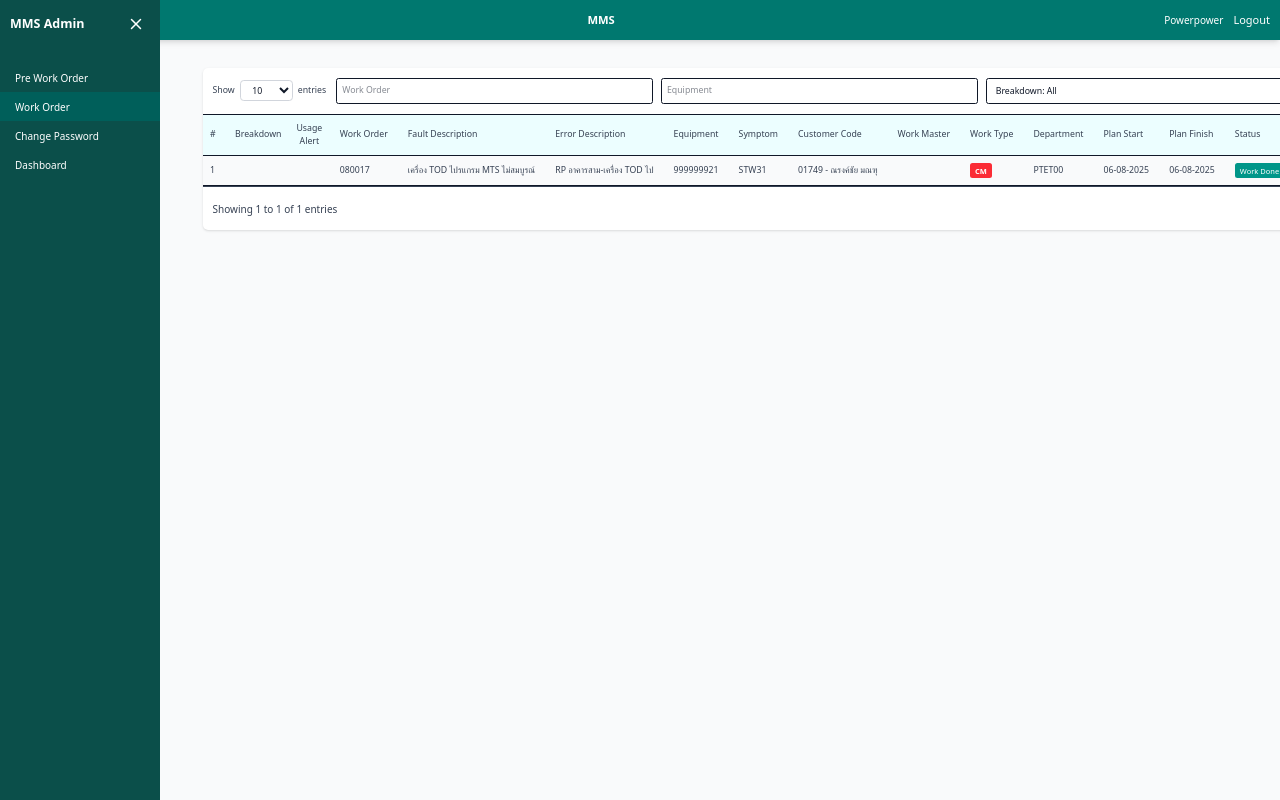
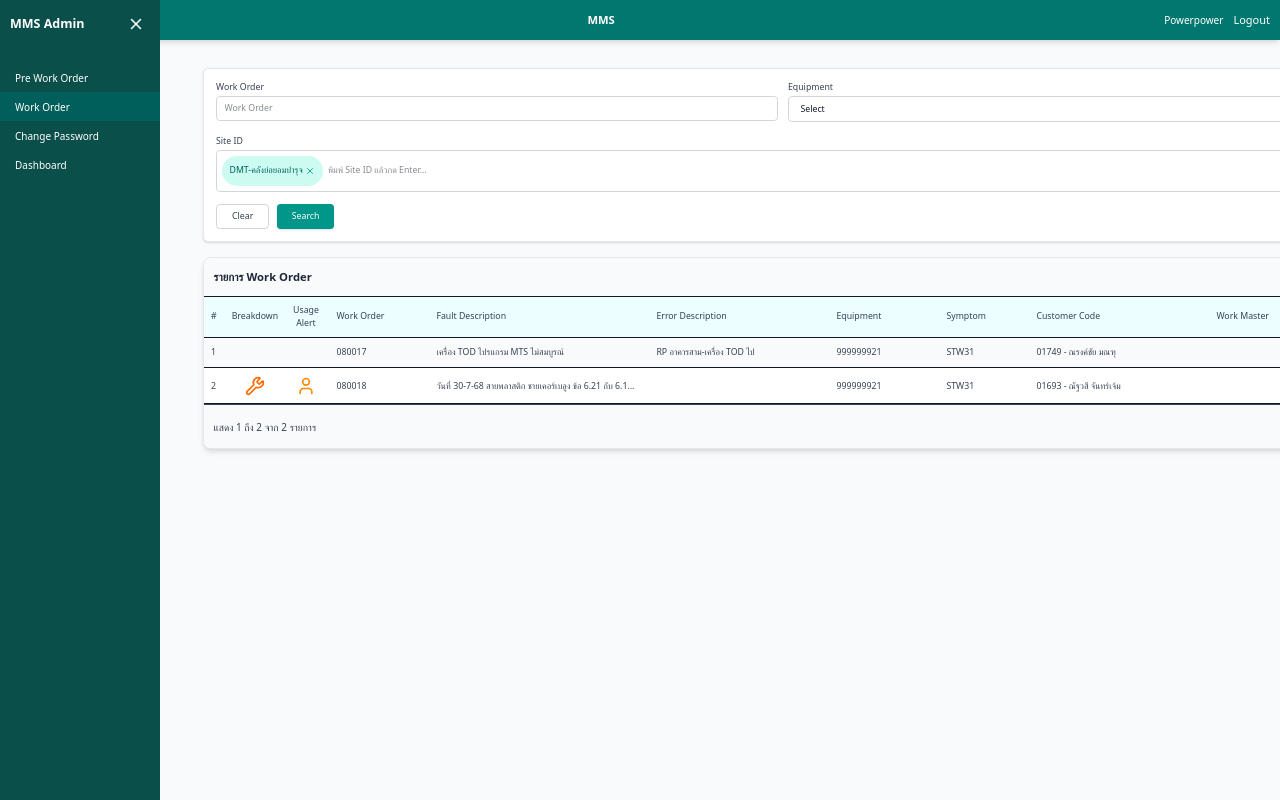
Before and after one commit to WhiteRoses1998/MMS-UI, a React (Vite) app: page /workorder in a window 1280 px wide. Built offline with nearby package versions, Linux system fonts and the light colour scheme; sample sign-in values are in the browser's storage.

Commit message:
edit search

```diff
--- a/src/features/workorder/components/WorkOrderTable.tsx
+++ b/src/features/workorder/components/WorkOrderTable.tsx
@@ -2,16 +2,16 @@
 import { useState } from "react";
 import { Wrench, User } from "lucide-react";
 
-import { WorkOrder } from '@/features/workorder/types';  // สมมติว่าคุณมี type นี้อยู่แล้ว
+import { WorkOrder } from "@/features/workorder/types"; // ปรับ path ตามโครงสร้างโปรเจคจริงของคุณ
 
 interface Props {
   onSelect: (order: WorkOrder) => void;
 }
 
-// Mock data แบบเต็ม (จาก joblist_box.tsx ของคุณ)
+// Mock data (ใส่ข้อมูลตัวอย่าง 2-3 รายการ เพื่อไม่ให้โค้ดยาวเกินไป คุณสามารถเพิ่มทั้งหมดจาก joblist_box.tsx ได้)
 const mockWorkOrders: WorkOrder[] = [
   {
-    id: '1',
+    id: "1",
     breakdown: false,
     usageAlert: false,
     workOrder: "080017",
@@ -30,106 +30,231 @@ const mockWorkOrders: WorkOrder[] = [
     priority: "งานรองคำสลำเนื้องามาขใน 1 วน",
     planRespondMins: "999999",
     respondMins: null,
-    siteId: "DMT"
+    siteId: "DMT",
   },
-  // ... ใส่ข้อมูลตัวอื่น ๆ ต่อได้เลย (ผมใส่แค่ตัวแรกเป็นตัวอย่าง เพื่อไม่ให้ยาวเกิน)
-  // คุณสามารถ copy mockData ทั้งหมดจาก joblist_box.tsx มาใส่ตรงนี้
+  {
+    id: "2",
+    breakdown: true,
+    usageAlert: true,
+    workOrder: "080018",
+    faultDesc:
+      "วันที่ 30-7-68 สายพลาสติก ชายเคอร์เบลูง ข้อ 6.21 กับ 6.18 ยอดเงียงเลอนไม่ตรงกัน",
+    errorDesc: "",
+    equipment: "999999921",
+    symptom: "STW31",
+    customerCode: "01693 - ณัฐวสี จันทร์เจ้ม",
+    workMaster: "",
+    workType: "CM",
+    department: "PTET00",
+    planStartDate: "06-08-2025",
+    planFinishDate: "06-08-2025",
+    status: "Work Done",
+    woGenDate: "06-08-2025 16:28:00",
+    priority: "งานรองคำสลำเนื้องามาขใน 1 วน",
+    planRespondMins: "999999",
+    respondMins: null,
+    siteId: "DMT",
+  },
+  // เพิ่มรายการอื่น ๆ ตามต้องการ
 ];
 
 export default function WorkOrderTable({ onSelect }: Props) {
   const [entriesPerPage, setEntriesPerPage] = useState(10);
 
-  const displayedOrders = mockWorkOrders.slice(0, entriesPerPage); // ในชีวิตจริงใช้ pagination จริง + API
+  const displayedOrders = mockWorkOrders.slice(0, entriesPerPage);
 
   const getStatusBadge = (status: string) => {
     const lower = status.toLowerCase();
-    if (lower.includes('done') || lower === 'completed') {
-      return 'bg-teal-600 text-white';
+    if (lower.includes("done") || lower === "completed") {
+      return "bg-teal-600 text-white";
     }
-    if (lower.includes('progress') || lower === 'departure') {
-      return 'bg-blue-500 text-white';
+    if (lower.includes("progress") || lower === "departure") {
+      return "bg-blue-500 text-white";
     }
-    if (lower.includes('waiting') || lower.includes('pending')) {
-      return 'bg-orange-400 text-white';
+    if (lower.includes("waiting") || lower.includes("pending")) {
+      return "bg-orange-400 text-white";
     }
-    return 'bg-gray-500 text-white';
+    return "bg-gray-500 text-white";
   };
 
   const getRespondMinsStyle = (mins: string | null) => {
-    if (mins === null || mins === 'null') {
-      return 'bg-orange-400 text-white';
+    if (mins === null || mins === "null") {
+      return "bg-orange-400 text-white";
     }
-    return 'bg-yellow-500 text-gray-800';
+    return "bg-yellow-500 text-gray-800";
   };
 
   return (
-    <div className="p-5 bg-gray-50 min-h-screen">
-      <div className="bg-white rounded-lg shadow-sm">
+    <div className="p-5 bg-gray-50 min-h-screen space-y-6">
+      {/* Search Box - ปรับให้เหมือนระบบเดิมมากขึ้น */}
+      <div className="bg-white rounded-lg shadow-sm border border-gray-200 overflow-hidden">
+        <div className="p-5">
+          {/* แถวแรก: ช่อง input และ dropdown */}
+          <div className="grid grid-cols-1 md:grid-cols-2 lg:grid-cols-4 gap-4 mb-5">
+            <div>
+              <label className="block text-sm font-medium text-gray-700 mb-1">
+                Work Order
+              </label>
+              <input
+                type="text"
+                className="w-full border border-gray-300 rounded-md px-3 py-2 text-sm focus:outline-none focus:ring-2 focus:ring-teal-500 focus:border-teal-500"
+                placeholder="Work Order"
+              />
+            </div>
 
-        {/* Controls */}
-        <div className="p-4 flex flex-col sm:flex-row items-start sm:items-center justify-between gap-4 border-b">
-          <div className="flex items-center gap-2 whitespace-nowrap">
-            <span className="text-sm text-gray-700">Show</span>
-            <select
-              value={entriesPerPage}
-              onChange={(e) => setEntriesPerPage(Number(e.target.value))}
-              className="px-3 py-1 border border-gray-300 rounded-md text-sm focus:outline-none focus:ring-2 focus:ring-teal-500"
-            >
-              <option value={10}>10</option>
-              <option value={25}>25</option>
-              <option value={50}>50</option>
-              <option value={100}>100</option>
-            </select>
-            <span className="text-sm text-gray-700">entries</span>
+            <div>
+              <label className="block text-sm font-medium text-gray-700 mb-1">
+                Equipment
+              </label>
+              <select className="w-full border border-gray-300 rounded-md px-3 py-2 text-sm focus:outline-none focus:ring-2 focus:ring-teal-500 focus:border-teal-500">
+                <option>Select</option>
+                {/* เพิ่ม option จริงตามข้อมูล */}
+              </select>
+            </div>
+
+            <div>
+              <label className="block text-sm font-medium text-gray-700 mb-1">
+                Breakdown
+              </label>
+              <select className="w-full border border-gray-300 rounded-md px-3 py-2 text-sm focus:outline-none focus:ring-2 focus:ring-teal-500 focus:border-teal-500">
+                <option>Select All</option>
+                <option>Yes</option>
+                <option>No</option>
+              </select>
+            </div>
+
+            <div>
+              <label className="block text-sm font-medium text-gray-700 mb-1">
+                Usage Alert
+              </label>
+              <select className="w-full border border-gray-300 rounded-md px-3 py-2 text-sm focus:outline-none focus:ring-2 focus:ring-teal-500 focus:border-teal-500">
+                <option>Select All</option>
+                <option>Yes</option>
+                <option>No</option>
+              </select>
+            </div>
           </div>
 
-          {/* Search (ยัง mock เหมือนเดิม แต่ layout ดีขึ้น) */}
-          <div className="grid grid-cols-2 sm:grid-cols-4 gap-3 flex-1">
-            <input className="border p-2 rounded text-sm w-full" placeholder="Work Order" />
-            <input className="border p-2 rounded text-sm w-full" placeholder="Equipment" />
-            <select className="border p-2 rounded text-sm w-full">
-              <option>Breakdown: All</option>
-            </select>
-            <select className="border p-2 rounded text-sm w-full">
-              <option>Usage Alert: All</option>
-            </select>
+          {/* แถวสอง: Site ID (tag-style input) */}
+          <div className="mb-5">
+            <label className="block text-sm font-medium text-gray-700 mb-1">
+              Site ID
+            </label>
+            <div className="flex flex-wrap gap-2 p-2 border border-gray-300 rounded-md bg-white min-h-[42px]">
+              {/* Tag ตัวอย่าง (ในชีวิตจริงใช้ state จัดการ tag) */}
+              <div className="flex items-center gap-1 bg-teal-100 text-teal-800 px-3 py-1 rounded-full text-sm">
+                DMT-คลังย่อยอมปารุจ
+                <button className="text-teal-600 hover:text-teal-800">
+                  <svg
+                    className="w-4 h-4"
+                    fill="none"
+                    stroke="currentColor"
+                    viewBox="0 0 24 24"
+                  >
+                    <path
+                      strokeLinecap="round"
+                      strokeLinejoin="round"
+                      strokeWidth={2}
+                      d="M6 18L18 6M6 6l12 12"
+                    />
+                  </svg>
+                </button>
+              </div>
+              {/* ช่อง input สำหรับเพิ่ม tag ใหม่ */}
+              <input
+                type="text"
+                className="flex-1 min-w-[200px] outline-none text-sm"
+                placeholder="พิมพ์ Site ID แล้วกด Enter..."
+              />
+            </div>
           </div>
 
-          <div className="flex gap-2">
-            <button className="px-4 py-2 border border-gray-300 rounded-md text-sm hover:bg-gray-50">
-              Clear
-            </button>
-            <button className="bg-teal-600 text-white px-4 py-2 rounded-md text-sm hover:bg-teal-700">
-              Search
-            </button>
+          {/* ปุ่ม Clear + Search + Advanced */}
+          <div className="flex flex-col sm:flex-row sm:items-center sm:justify-between gap-4">
+            <div className="flex gap-3">
+              <button className="px-6 py-2 border border-gray-300 rounded-md text-sm text-gray-700 hover:bg-gray-100 transition">
+                Clear
+              </button>
+              <button className="px-6 py-2 bg-teal-600 text-white rounded-md text-sm hover:bg-teal-700 transition shadow-sm">
+                Search
+              </button>
+            </div>
           </div>
         </div>
+      </div>
 
-        {/* Table */}
-        <div className="overflow-x-auto">
-          <table className="w-full text-sm min-w-max">
-            <thead className="bg-cyan-50 border-b sticky top-0">
+      {/* กล่อง List / ตาราง */}
+      <div className="bg-white rounded-xl shadow-md border border-gray-200 overflow-hidden flex flex-col">
+        <div className="p-4 border-b bg-gray-50">
+          <h2 className="text-lg font-semibold text-gray-800">
+            รายการ Work Order
+          </h2>
+        </div>
+
+        <div className="overflow-x-auto flex-1">
+          <table className="w-full text-sm min-w-[1800px]">
+            <thead className="bg-cyan-50 border-b sticky top-0 z-10">
               <tr>
-                <th className="px-3 py-3 text-left font-medium text-gray-700 w-10">#</th>
-                <th className="px-3 py-3 text-center font-medium text-gray-700 w-16">Breakdown</th>
-                <th className="px-3 py-3 text-center font-medium text-gray-700 w-16">Usage Alert</th>
-                <th className="px-4 py-3 text-left font-medium text-gray-700">Work Order</th>
-                <th className="px-4 py-3 text-left font-medium text-gray-700">Fault Description</th>
-                <th className="px-4 py-3 text-left font-medium text-gray-700">Error Description</th>
-                <th className="px-4 py-3 text-left font-medium text-gray-700">Equipment</th>
-                <th className="px-4 py-3 text-left font-medium text-gray-700">Symptom</th>
-                <th className="px-4 py-3 text-left font-medium text-gray-700">Customer Code</th>
-                <th className="px-4 py-3 text-left font-medium text-gray-700">Work Master</th>
-                <th className="px-4 py-3 text-left font-medium text-gray-700">Work Type</th>
-                <th className="px-4 py-3 text-left font-medium text-gray-700">Department</th>
-                <th className="px-4 py-3 text-left font-medium text-gray-700">Plan Start</th>
-                <th className="px-4 py-3 text-left font-medium text-gray-700">Plan Finish</th>
-                <th className="px-4 py-3 text-left font-medium text-gray-700">Status</th>
-                <th className="px-4 py-3 text-left font-medium text-gray-700">WO Gen Date</th>
-                <th className="px-4 py-3 text-left font-medium text-gray-700">Priority</th>
-                <th className="px-4 py-3 text-left font-medium text-gray-700">Plan Respond Mins</th>
-                <th className="px-4 py-3 text-left font-medium text-gray-700">Respond Mins</th>
-                <th className="px-4 py-3 text-left font-medium text-gray-700">Site ID</th>
+                <th className="px-3 py-3 text-left font-medium text-gray-700 w-10">
+                  #
+                </th>
+                <th className="px-3 py-3 text-center font-medium text-gray-700 w-16">
+                  Breakdown
+                </th>
+                <th className="px-3 py-3 text-center font-medium text-gray-700 w-16">
+                  Usage Alert
+                </th>
+                <th className="px-4 py-3 text-left font-medium text-gray-700 min-w-[100px]">
+                  Work Order
+                </th>
+                <th className="px-4 py-3 text-left font-medium text-gray-700 min-w-[220px]">
+                  Fault Description
+                </th>
+                <th className="px-4 py-3 text-left font-medium text-gray-700 min-w-[180px]">
+                  Error Description
+                </th>
+                <th className="px-4 py-3 text-left font-medium text-gray-700 min-w-[110px]">
+                  Equipment
+                </th>
+                <th className="px-4 py-3 text-left font-medium text-gray-700 min-w-[90px]">
+                  Symptom
+                </th>
+                <th className="px-4 py-3 text-left font-medium text-gray-700 min-w-[180px]">
+                  Customer Code
+                </th>
+                <th className="px-4 py-3 text-left font-medium text-gray-700 min-w-[110px]">
+                  Work Master
+                </th>
+                <th className="px-4 py-3 text-left font-medium text-gray-700 min-w-[90px]">
+                  Work Type
+                </th>
+                <th className="px-4 py-3 text-left font-medium text-gray-700 min-w-[100px]">
+                  Department
+                </th>
+                <th className="px-4 py-3 text-left font-medium text-gray-700 min-w-[110px]">
+                  Plan Start
+                </th>
+                <th className="px-4 py-3 text-left font-medium text-gray-700 min-w-[110px]">
+                  Plan Finish
+                </th>
+                <th className="px-4 py-3 text-left font-medium text-gray-700 min-w-[100px]">
+                  Status
+                </th>
+                <th className="px-4 py-3 text-left font-medium text-gray-700 min-w-[140px]">
+                  WO Gen Date
+                </th>
+                <th className="px-4 py-3 text-left font-medium text-gray-700 min-w-[220px]">
+                  Priority
+                </th>
+                <th className="px-4 py-3 text-left font-medium text-gray-700 min-w-[130px]">
+                  Plan Respond Mins
+                </th>
+                <th className="px-4 py-3 text-left font-medium text-gray-700 min-w-[110px]">
+                  Respond Mins
+                </th>
+                <th className="px-4 py-3 text-left font-medium text-gray-700 min-w-[80px]">
+                  Site ID
+                </th>
               </tr>
             </thead>
             <tbody>
@@ -137,21 +262,41 @@ export default function WorkOrderTable({ onSelect }: Props) {
                 <tr
                   key={row.workOrder}
                   onClick={() => onSelect(row)}
-                  className={`border-b hover:bg-gray-50 transition-colors cursor-pointer ${index % 2 === 0 ? 'bg-gray-50' : 'bg-white'}`}
+                  className={`border-b hover:bg-gray-50 transition-colors cursor-pointer ${
+                    index % 2 === 0 ? "bg-gray-50" : "bg-white"
+                  }`}
                 >
                   <td className="px-3 py-3 text-gray-700">{index + 1}</td>
                   <td className="px-3 py-3 text-center">
-                    {row.breakdown && <Wrench className="inline-block text-orange-500" size={20} />}
+                    {row.breakdown && (
+                      <Wrench
+                        className="inline-block text-orange-500"
+                        size={20}
+                      />
+                    )}
                   </td>
                   <td className="px-3 py-3 text-center">
-                    {row.usageAlert && <User className="inline-block text-orange-400" size={20} />}
+                    {row.usageAlert && (
+                      <User
+                        className="inline-block text-orange-400"
+                        size={20}
+                      />
+                    )}
                   </td>
-                  <td className="px-4 py-3 text-gray-700 font-medium">{row.workOrder}</td>
-                  <td className="px-4 py-3 text-gray-700 max-w-xs truncate">{row.faultDesc}</td>
-                  <td className="px-4 py-3 text-gray-700 max-w-xs truncate">{row.errorDesc}</td>
+                  <td className="px-4 py-3 text-gray-700 font-medium">
+                    {row.workOrder}
+                  </td>
+                  <td className="px-4 py-3 text-gray-700 max-w-[220px] truncate">
+                    {row.faultDesc}
+                  </td>
+                  <td className="px-4 py-3 text-gray-700 max-w-[180px] truncate">
+                    {row.errorDesc}
+                  </td>
                   <td className="px-4 py-3 text-gray-700">{row.equipment}</td>
                   <td className="px-4 py-3 text-gray-700">{row.symptom}</td>
-                  <td className="px-4 py-3 text-gray-700 max-w-xs truncate">{row.customerCode}</td>
+                  <td className="px-4 py-3 text-gray-700 max-w-[180px] truncate">
+                    {row.customerCode}
+                  </td>
                   <td className="px-4 py-3 text-gray-700">{row.workMaster}</td>
                   <td className="px-4 py-3">
                     <span className="inline-block px-2 py-1 bg-red-500 text-white rounded text-xs font-bold">
@@ -159,23 +304,37 @@ export default function WorkOrderTable({ onSelect }: Props) {
                     </span>
                   </td>
                   <td className="px-4 py-3 text-gray-700">{row.department}</td>
-                  <td className="px-4 py-3 text-gray-700 whitespace-nowrap">{row.planStartDate}</td>
-                  <td className="px-4 py-3 text-gray-700 whitespace-nowrap">{row.planFinishDate}</td>
+                  <td className="px-4 py-3 text-gray-700 whitespace-nowrap">
+                    {row.planStartDate}
+                  </td>
+                  <td className="px-4 py-3 text-gray-700 whitespace-nowrap">
+                    {row.planFinishDate}
+                  </td>
                   <td className="px-4 py-3">
-                    <span className={`inline-block px-2 py-1 rounded text-xs font-medium text-white whitespace-nowrap ${getStatusBadge(row.status)}`}>
+                    <span
+                      className={`inline-block px-2 py-1 rounded text-xs font-medium text-white whitespace-nowrap ${getStatusBadge(
+                        row.status,
+                      )}`}
+                    >
                       {row.status}
                     </span>
                   </td>
-                  <td className="px-4 py-3 text-gray-700 whitespace-nowrap">{row.woGenDate}</td>
-                  <td className="px-4 py-3 text-gray-700 max-w-xs truncate">{row.priority}</td>
+                  <td className="px-4 py-3 text-gray-700 whitespace-nowrap">
+                    {row.woGenDate}
+                  </td>
+                  <td className="px-4 py-3 text-gray-700 max-w-[220px] truncate">
+                    {row.priority}
+                  </td>
                   <td className="px-4 py-3">
                     <span className="inline-block px-2 py-1 bg-yellow-400 text-gray-800 rounded text-xs font-bold">
                       {row.planRespondMins}
                     </span>
                   </td>
                   <td className="px-4 py-3">
-                    <span className={`inline-block px-2 py-1 rounded text-xs font-bold ${getRespondMinsStyle(row.respondMins)}`}>
-                      {row.respondMins ?? 'null'}
+                    <span
+                      className={`inline-block px-2 py-1 rounded text-xs font-bold ${getRespondMinsStyle(row.respondMins)}`}
+                    >
+                      {row.respondMins ?? "null"}
                     </span>
                   </td>
                   <td className="px-4 py-3 text-gray-700">{row.siteId}</td>
@@ -186,19 +345,26 @@ export default function WorkOrderTable({ onSelect }: Props) {
         </div>
 
         {/* Pagination */}
-        <div className="p-4 flex flex-col sm:flex-row items-center justify-between border-t gap-4 text-sm text-gray-700">
+        <div className="p-4 border-t flex flex-col sm:flex-row items-center justify-between gap-4 text-sm text-gray-700 bg-gray-50">
           <div>
-            Showing 1 to {Math.min(entriesPerPage, mockWorkOrders.length)} of {mockWorkOrders.length} entries
+            แสดง 1 ถึง {Math.min(entriesPerPage, mockWorkOrders.length)} จาก{" "}
+            {mockWorkOrders.length} รายการ
           </div>
           <div className="flex gap-1">
             <button className="px-3 py-1 border border-gray-300 rounded-md hover:bg-gray-50 text-teal-600">
-              Previous
+              ก่อนหน้า
             </button>
-            <button className="px-3 py-1 bg-teal-600 text-white rounded-md">1</button>
-            <button className="px-3 py-1 border border-gray-300 rounded-md hover:bg-gray-50">2</button>
-            <button className="px-3 py-1 border border-gray-300 rounded-md hover:bg-gray-50">...</button>
+            <button className="px-3 py-1 bg-teal-600 text-white rounded-md">
+              1
+            </button>
+            <button className="px-3 py-1 border border-gray-300 rounded-md hover:bg-gray-50">
+              2
+            </button>
+            <button className="px-3 py-1 border border-gray-300 rounded-md hover:bg-gray-50">
+              ...
+            </button>
             <button className="px-3 py-1 border border-gray-300 rounded-md hover:bg-gray-50 text-teal-600">
-              Next
+              ถัดไป
             </button>
           </div>
         </div>
```
